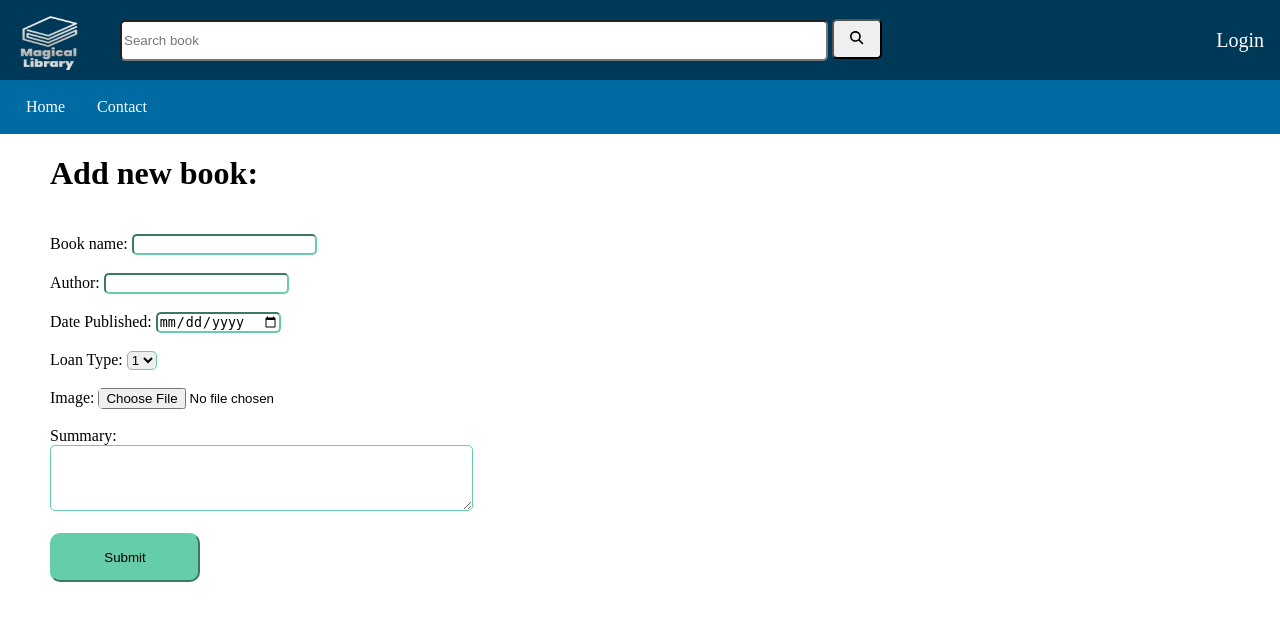
After one commit to ScoopDeWhoop/Project-django, a Django app: page /library/addbook/ in a window 1280 px wide. The commit adds this page. Shown: the top 621 px of the page. Run offline with Django 4.2, Linux system fonts and the light colour scheme.

Commit message:
added add book and remove book

```diff
--- /dev/null
+++ b/library/templates/add_book.html
@@ -0,0 +1,38 @@
+{% extends "base.html" %} {% load static %}
+{% block content %}
+<h1 style="margin-left:50px">Add new book:</h1>
+<div class="add_book">
+<form action="{% url 'add_book' %}" method="post" enctype="multipart/form-data" >
+    {% csrf_token %}
+    <label for="name">Book name:</label>
+    <input  type="text" name="name" required><br><br>
+
+    <label for="author">Author:</label>
+    <input type="text" name="author"><br><br>
+
+    <label for="year_published">Date Published:</label>
+    <input type="date" name="year_published" required><br><br>
+
+    <label for="loan_type">Loan Type:</label>
+    <select name="loan_type">
+        <option value="1">1</option>
+        <option value="2">2</option>
+        <option value="3">3</option>
+    </select><br><br>
+
+    <label for="image">Image:</label>
+    <input  type="file" name="image"><br><br>
+
+    <label for="summary">Summary:</label><br>
+    <textarea name="summary" rows="4" cols="50"></textarea><br><br>
+
+    <input style="padding:15px; width:150px;border-radius: 10px; background-color: mediumaquamarine;" type="submit" value="Submit">
+</form></div>
+{% if messages %}
+<ul class="messages">
+    {% for message in messages %}
+        <li{% if message.tags %} class="{{ message.tags }}"{% endif %}>{{ message }}</li>
+    {% endfor %}
+</ul>
+{% endif %}
+{% endblock %}
--- a/library/templates/base.html
+++ b/library/templates/base.html
@@ -36,10 +36,11 @@
         <ul class="navbar">
             <div class="left-links">
                 <a href="/library">Home</a>
-                <a href="#services">Services</a>
                 <a href="#contact">Contact</a>
                 {% if user.is_authenticated %}
                 <a href="{% url 'all_loans' %}">Loans</a>{% endif %}
+                {% if user.is_superuser %}
+                <a href="{% url 'add_book' %}">Add book</a>{% endif %}
             </div>
         </ul>
         {% block content %}
--- a/library/templates/book.html
+++ b/library/templates/book.html
@@ -2,12 +2,13 @@
 {% block content %}
 <h1 style="align-self: center;font-size: 50px;margin-bottom: 0px;">Hello {{user.username}}!</h1>
 <h1 style="align-self: center;font-size: 40px; margin-top: 0px;">This is our books collection:</h1>
-<div class="row">
+<div class="row" >
 {% for book in books %}
     <div class="column-1">
         <div class="book_img">
         <p  style="font-size:25px">{{ book.name }} </p>
         <a href="{% url 'single_book' book.name %}"><img  src="{% static book.image %}" class="img-responsive" style="width: 100%; height: 250px;" alt="Image" /></a></div>
+        {% if user.is_superuser %}<a href="{% url 'remove_book' book.name %}"><button class="delete_button" >Delete book</button></a>{% endif %}
     </div>
     {% empty %}
     <p>No books available.</p>
--- a/library/templates/single_book.html
+++ b/library/templates/single_book.html
@@ -2,7 +2,7 @@
 {% block content %}
 <div class="book_page">
     <div class="left_column">
-        <div class="book_img">
+        <div class="single_book_img">
             <p style="font-size:25px">{{ book.name }} </p>
             <img src="{% static book.image %}" class="img-responsive" style="width: 70%; height: 250px;" alt="Image" />
             <p style="font-size:25px">{{ book.get_loan_type_display }} </p>
--- a/library/urls.py
+++ b/library/urls.py
@@ -12,4 +12,6 @@ urlpatterns = [
     path('loan/<book_name>', views.loan_book, name='loan_book'),
     path("loanslist/", views.show_loans, name="all_loans"),
     path("return/<int:loan_id>", views.return_loan, name="return_loan"),
+    path("addbook/", views.add_book, name="add_book"),
+    path("remove/<book_name>", views.remove_book, name="remove_book"),
 ]
--- a/library/views.py
+++ b/library/views.py
@@ -87,14 +87,19 @@ def loan_book(request,book_name):
     return render(request, 'single_book.html', context)
 def show_loans(request):
     all_loans = Loan.objects.all()
+    today = datetime.now().date()
     if request.user.is_superuser:
         context = {
-            'loans': all_loans}
+            'loans': all_loans,
+            'today': today
+        }
     elif request.user.is_authenticated:
         current_customer = Customer.objects.get(username=request.user.username)
         customer_loans = Loan.objects.filter(customer=current_customer)
         context = {
-                'loans': customer_loans}
+            'loans': customer_loans,
+            'today': today
+        }
     return render(request, 'loans.html', context)
 def return_loan(request,loan_id):
     if request.method == 'POST':
@@ -102,3 +107,19 @@ def return_loan(request,loan_id):
         loan_return.delete()
     messages.success(request, "Book successfully returned")
     return redirect ("all_loans")
+def add_book(request):
+    if request.method == 'POST':
+        book=request.POST.get('name')
+        author=request.POST.get('author')
+        year=request.POST.get('year_published')
+        type=request.POST.get('loan_type')
+        image=request.FILES.get('image')
+        summary=request.POST.get('summary')
+        new_book = Book.objects.create(name=book, author=author ,year_pulished=year ,loan_type=type ,image= image, summary=summary)
+        new_book.save()
+        messages.success(request, "Book successfully added")
+    return render(request, 'add_book.html')
+def remove_book(request,book_name):
+    book = Book.objects.get(name=book_name)
+    book.delete()
+    return redirect ("all_books")
--- a/static/css/style.css
+++ b/static/css/style.css
@@ -73,19 +73,22 @@ body {
 .row{
 
     display: flex;
-    justify-content: space-between;
+    justify-content: flex-start;
     flex-direction: row;
     margin-top: 30px;
     height: 370px;
     margin-left: 5%;
     margin-right: 5%;
     flex-wrap:wrap;
+    gap:40px;
 }
 .column-1{
     height: 400px;
     width: 300px;
     display:flex;
+    flex-direction: column;
     justify-content: center;
+    align-items: center;
     border:5px solid black;
     border-radius:20px;
     margin-top:30px
@@ -162,10 +165,11 @@ body {
     margin-top:30px;
     align-items:center
 }
-.book_img{
+.single_book_img{
     height: 400px;
     width: 300px;
     display:flex;
+    flex-direction: column;
     justify-content: center;
     align-items: center;
     border:5px solid black;
@@ -180,7 +184,7 @@ body {
     border-radius:20px;
     font-size: 20px;
 }
-.book_img p{
+.single_book_img p{
     display:flex;
     width: 200px;
     height:50px;
@@ -216,3 +220,25 @@ table {
     padding: 8px;
     text-align: left;
   }
+.add_book{
+    margin-top:20px;
+    margin-left:50px
+}
+.add_book input{
+    border-radius: 5px;
+    border-color:mediumaquamarine;
+}
+.add_book select{
+    border-radius: 5px;
+    border-color:mediumaquamarine;
+}
+.add_book textarea{
+    border-radius: 5px;
+    border-color:mediumaquamarine;
+}
+.delete_button{
+    padding:10px;
+    width: 150px;
+    background-color:darkred;
+    font-size: 20px;
+}
```
Also changed, not shown: library/templates/loans.html (+22 -18 lines), library_website/settings.py (+5 -6 lines), db.sqlite3, static/book_images/711cV5xYzqL._AC_UF10001000_QL80_.jpg (added), static/book_images/the-lost-and-the-damned-9781789999341.jpg (added).
